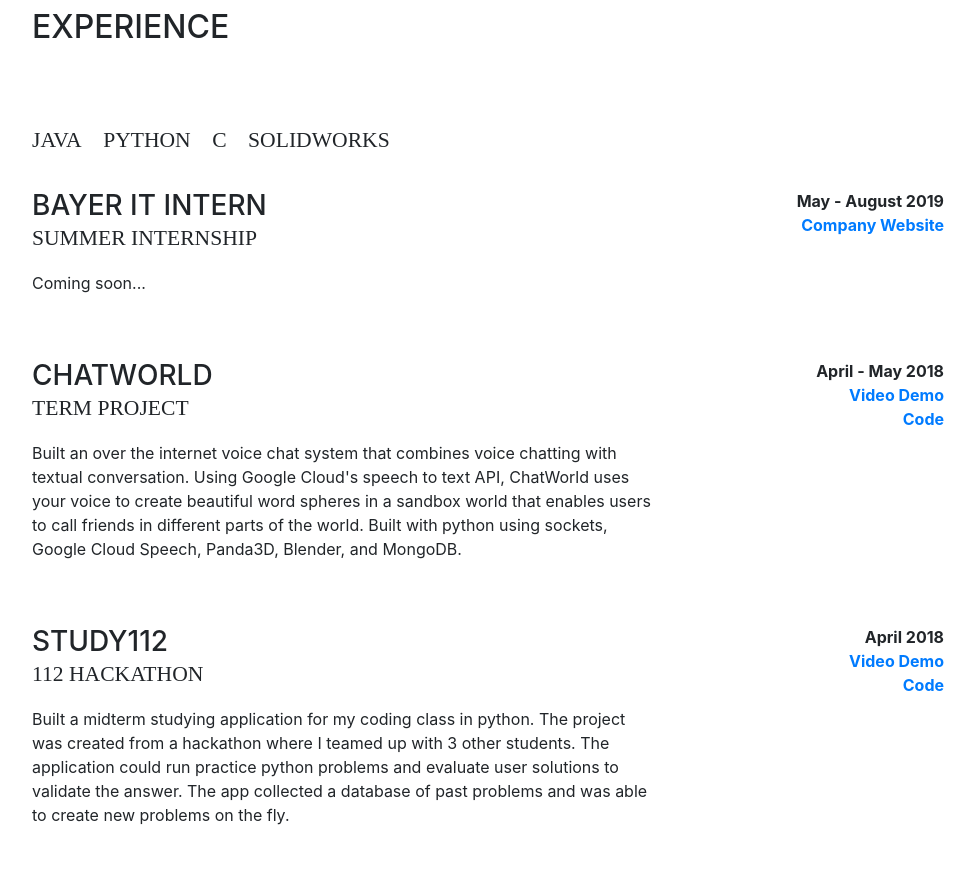
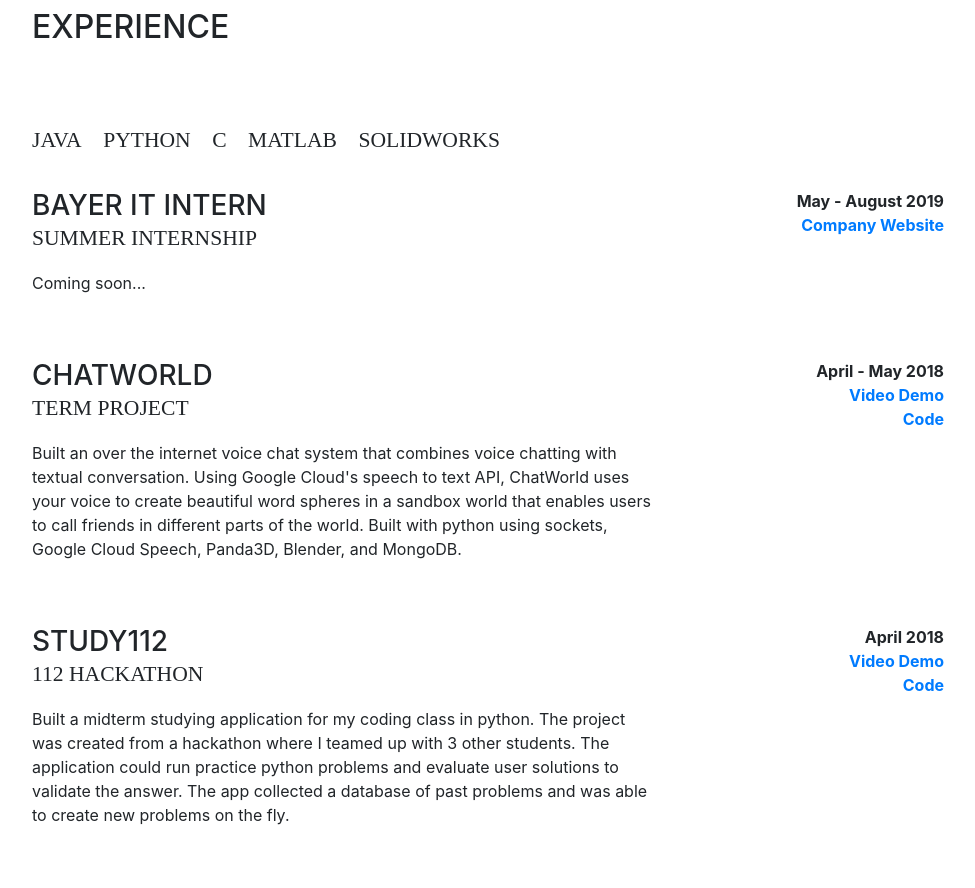
Before and after one commit to samirsuperman786/samirsuperman786.github.io, a website with bundled scripts: page index.html in a window 1280 px wide. Shown: the part 840-1728 px from the top of the page, without its empty margins (288-1263 px from the left). Built offline with nearby package versions, Linux system fonts and the light colour scheme; a web font is replaced by a local one.

Commit message:
new skill

```diff
--- a/index.html
+++ b/index.html
@@ -105,6 +105,9 @@
 				</li>
 				<li class="list-inline-item">
 					<div class="subheading mb-3">C</div>
+				</li>
+        <li class="list-inline-item">
+					<div class="subheading mb-3">Matlab</div>
 				</li>
 				<li class="list-inline-item">
 					<div class="subheading mb-3">SolidWorks</div>
```
